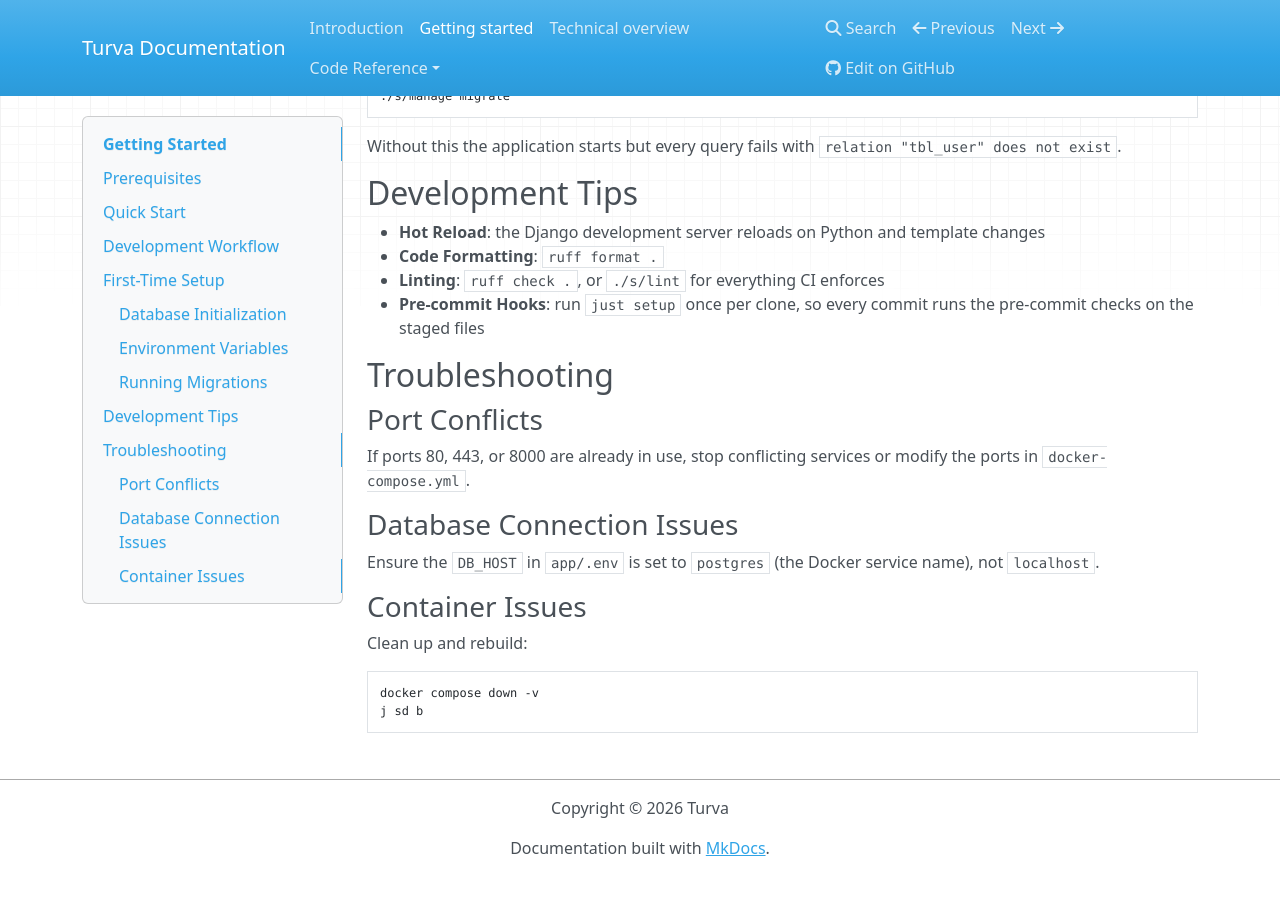
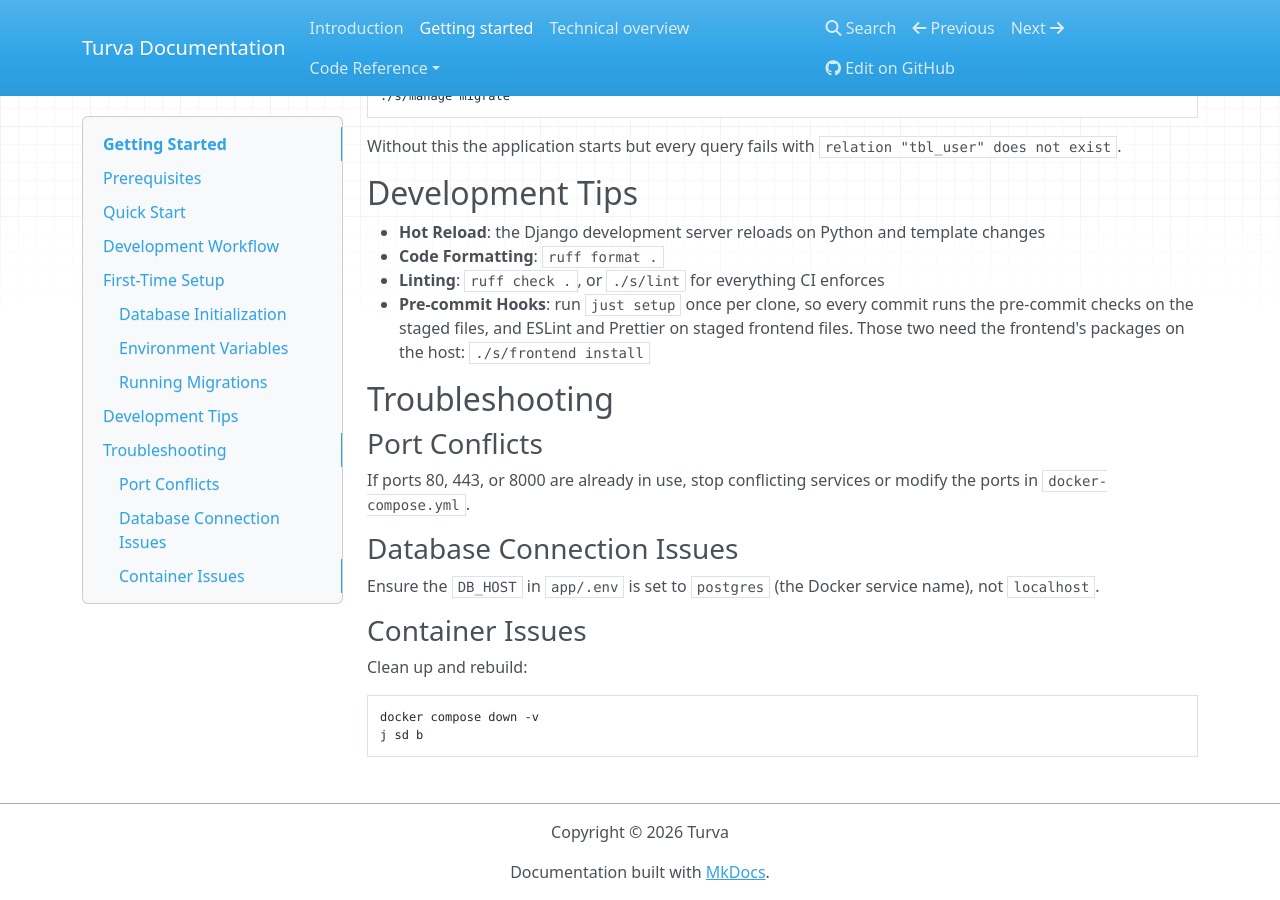
Before and after one commit to turva-uk/turva, an MkDocs documentation site: the page built from docs/docs/getting-started.md, in a window 1280 px wide and 900 px high, scrolled down 1895 px. Built offline with MkDocs 1.6.1, drawn with Linux system fonts in a browser that asks for light colours; nearby versions of some CDN libraries; before the commit the page ends 2771 px from its top, so only the background shows below that.

Commit message:
feat(frontend): run ESLint and Prettier on staged frontend files at commit
The pre-commit hook now runs lint-staged after pre-commit when a staged
file is under frontend/, and stops the commit if ESLint or Prettier fails.
`just setup` also creates frontend/node_modules before Docker can create
it as root, so `./s/frontend install` can fill it on the host.

SAFETY.md is unchanged: this is developer tooling, and CI still runs the
whole frontend gate on every pull request.

```diff
--- a/docs/docs/getting-started.md
+++ b/docs/docs/getting-started.md
@@ -106,7 +106,7 @@ Without this the application starts but every query fails with `relation "tbl_us
 - **Hot Reload**: the Django development server reloads on Python and template changes
 - **Code Formatting**: `ruff format .`
 - **Linting**: `ruff check .`, or `./s/lint` for everything CI enforces
-- **Pre-commit Hooks**: run `just setup` once per clone, so every commit runs the pre-commit checks on the staged files
+- **Pre-commit Hooks**: run `just setup` once per clone, so every commit runs the pre-commit checks on the staged files, and ESLint and Prettier on staged frontend files. Those two need the frontend's packages on the host: `./s/frontend install`
 
 ## Troubleshooting
 
```
Also changed, not shown: 6 other files.
